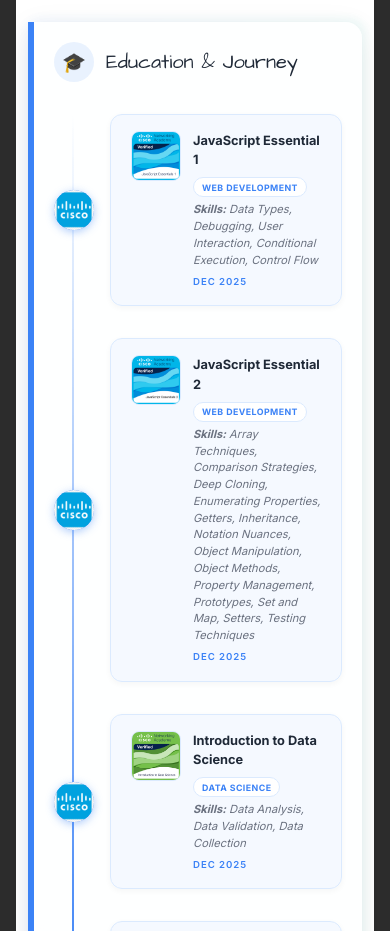
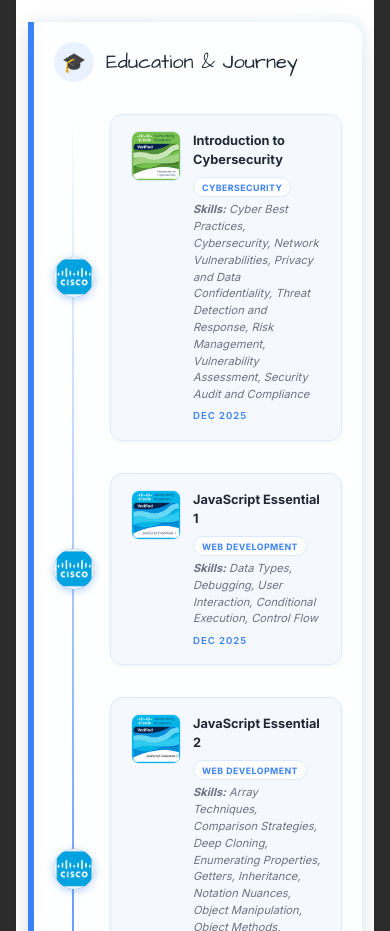
Before and after one commit to mikephaul0917/portfolio-website, a React (Vite) app: page / in a window 390 px wide. Shown: the part 1780-2711 px from the top of the page. Built offline with nearby package versions, Linux system fonts and the light colour scheme.

Commit message:
added: Certificate

```diff
--- a/src/App.jsx
+++ b/src/App.jsx
@@ -15,7 +15,7 @@
     }
 
     return (
-        <div className="min-h-screen w-full flex flex-col items-center justify-center pt-4 sm:pt-8 md:pt-12 px-4 sm:px-8 md:px-12 pb-0 overflow-x-hidden bg-charcoal">
+        <div className="min-h-screen w-full flex flex-col items-center justify-start lg:justify-center pt-4 sm:pt-6 md:pt-6 lg:pt-12 px-4 sm:px-8 md:px-12 pb-0 overflow-x-hidden bg-charcoal">
             <FolderLayout />
         </div>
     );
--- a/src/components/FolderLayout.jsx
+++ b/src/components/FolderLayout.jsx
@@ -155,8 +155,7 @@
             {/* ═══ FOLDER CONTAINER ═══ */}
             <div
                 ref={containerRef}
-                className="relative -mt-[1px] w-full"
-                style={{ height: 'clamp(500px, 90svh, 1200px)' }}
+                className="relative -mt-[1px] w-full folder-container"
             >
 
                 <div
--- a/src/components/SkillsSection.jsx
+++ b/src/components/SkillsSection.jsx
@@ -18,6 +18,14 @@
 ];
 
 const certifications = [
+    {
+        title: 'Introduction to Cybersecurity',
+        category: 'Cybersecurity',
+        skills: 'Cyber Best Practices, Cybersecurity, Network Vulnerabilities, Privacy and Data Confidentiality, Threat Detection and Response, Risk Management, Vulnerability Assessment, Security Audit and Compliance',
+        date: 'Dec 2025',
+        image: '/CERTIFICATIONS/Intro-to-Cybersecurity/introduction-to-cybersecurity.png',
+        logo: 'cisco.png',
+    },
     {
         title: 'JavaScript Essential 1',
         category: 'Web Development',
--- a/src/index.css
+++ b/src/index.css
@@ -236,6 +236,18 @@
   opacity: 1;
 }
 
+/* ═══ FOLDER CONTAINER HEIGHT ═══ */
+.folder-container {
+  height: clamp(500px, 90svh, 1200px);
+}
+
+/* Tablet: reduce folder height to avoid the stretched look */
+@media (min-width: 768px) and (max-width: 1024px) {
+  .folder-container {
+    height: clamp(480px, 70svh, 750px);
+  }
+}
+
 /* ═══════════════════════════════════════════════
    MOBILE LAYOUT
    ═══════════════════════════════════════════════ */
@@ -248,7 +260,8 @@
 .mobile-layout {
   width: 100%;
   min-height: 100vh;
-  padding: 1rem 1rem 6rem 1rem; /* bottom padding for floating nav */
+  padding: 1rem 1rem 6rem 1rem;
+  /* bottom padding for floating nav */
   display: flex;
   flex-direction: column;
   gap: 1.25rem;
```
Also changed, not shown: public/CERTIFICATIONS/Intro-to-Cybersecurity/introduction-to-cybersecurity.png (added), 1 other file (tests, documents, lock files or other folders).
